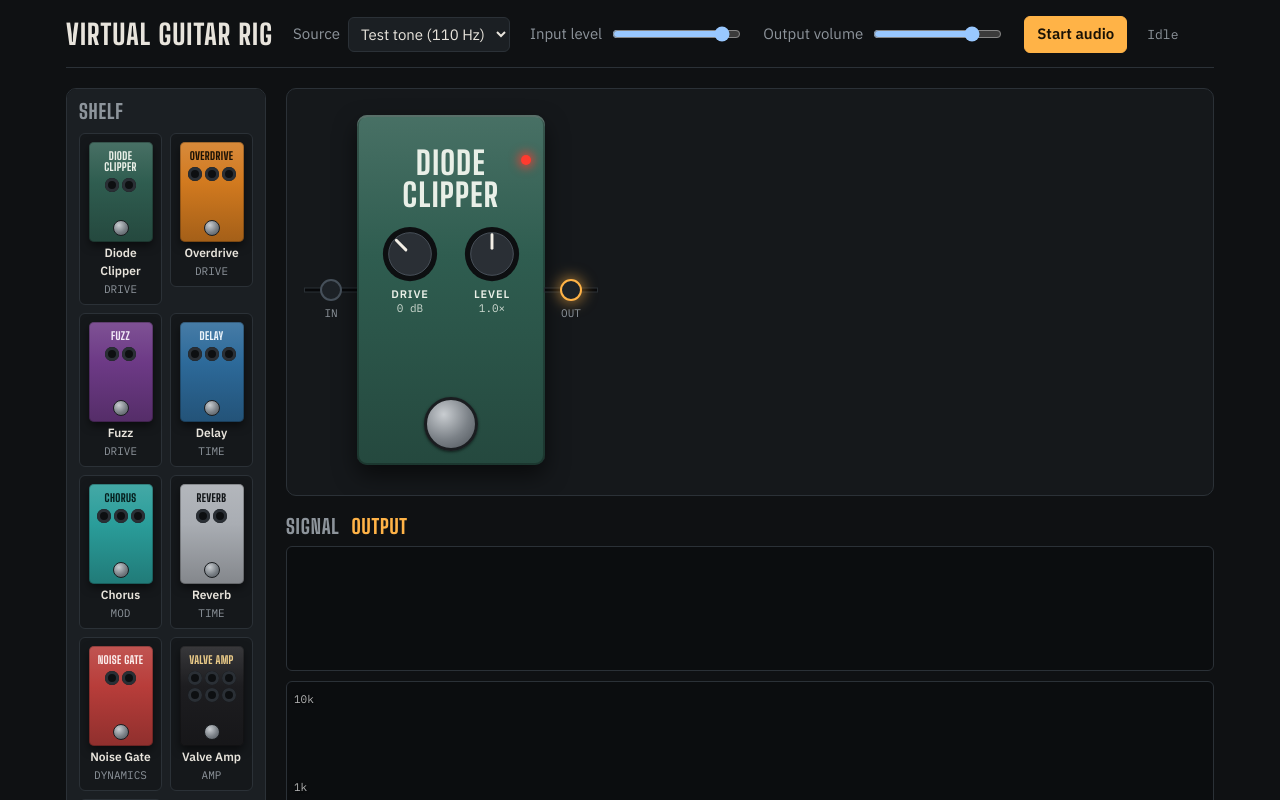
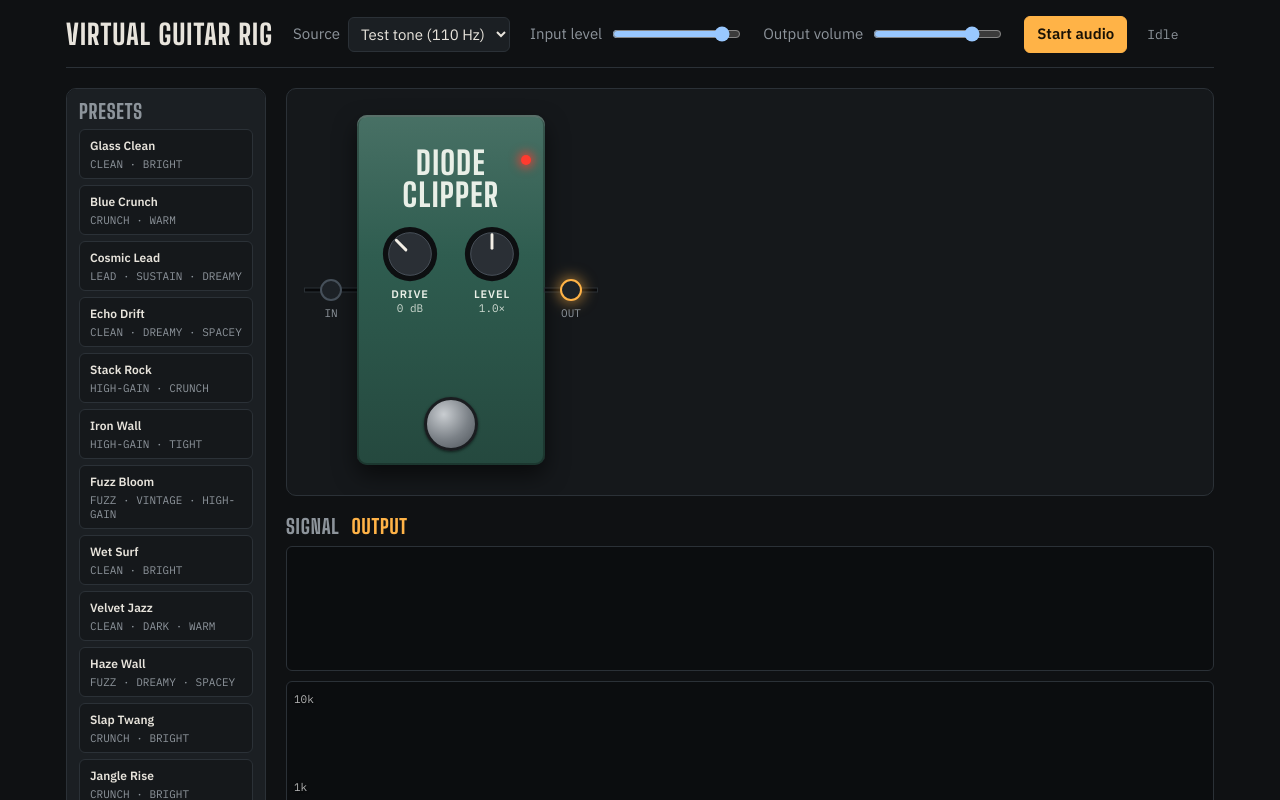
Before and after one commit to leejianrong/v-guitar-rig, a React (Vite) app in the folder apps/web/: page / in a window 1280 px wide. Shown: the top 800 px of the page. Built offline with nearby package versions, Linux system fonts and the light colour scheme.

Commit message:
Preset picker in the library; record riff/amp-loop decisions (ADR-0008)

```diff
--- a/apps/web/src/App.tsx
+++ b/apps/web/src/App.tsx
@@ -2,7 +2,7 @@ import type { Fault } from "@rig/dsp-host";
 import { useEffect, useRef, useState } from "react";
 import { benchmarkHeadroom, loadWasm, Rig, type Source } from "./audio";
 import { useBoard } from "./board-state";
-import { useCatalog } from "./catalog";
+import { missingModules, slotsOf, useCatalog, usePresets } from "./catalog";
 import { FrameCounter } from "./frames";
 import { renderOffline } from "./offline";
 import { Board, tapLabel } from "./ui/Board";
@@ -11,8 +11,10 @@ import { Library } from "./ui/Library";
 import { levelAt, Scope } from "./ui/Scope";
 
 export function App() {
-  const { board, link, notice, modulesTick, dismissNotice, edit } = useBoard();
-  const { catalog, sources } = useCatalog(link === "connected", modulesTick);
+  const { board, link, notice, changeTick, dismissNotice, edit } = useBoard();
+  const { catalog, sources } = useCatalog(link === "connected", changeTick);
+  const presets = usePresets(link === "connected", changeTick);
+  const [blocked, setBlocked] = useState<string | null>(null);
   const [rig, setRig] = useState<Rig | null>(null);
   const [source, setSource] = useState<Source>("tone");
   const [level, setLevel] = useState(0.9);
@@ -145,6 +147,15 @@ export function App() {
         <output className="status">{status}</output>
       </header>
 
+      {blocked && (
+        <output className="notice" data-testid="preset-notice">
+          {blocked}{" "}
+          <button type="button" onClick={() => setBlocked(null)}>
+            Dismiss
+          </button>
+        </output>
+      )}
+
       {notice && (
         <output className="notice">
           {notice}{" "}
@@ -157,6 +168,17 @@ export function App() {
       <div className="stage">
         <Library
           catalog={catalog}
+          presets={presets}
+          onLoad={(p) => {
+            const missing = missingModules(p, catalog);
+            if (missing.length > 0) {
+              setBlocked(`Cannot load ${p.name}: this rig is missing ${missing.join(", ")}.`);
+              return;
+            }
+            setBlocked(null);
+            edit(() => slotsOf(p));
+            select(null);
+          }}
           onAdd={(id) =>
             edit((s) => [...s, { id: crypto.randomUUID(), module: id, bypass: false, params: {} }])
           }
--- a/apps/web/src/board-state.ts
+++ b/apps/web/src/board-state.ts
@@ -21,7 +21,7 @@ export function useBoard() {
   const [board, setBoard] = useState<Board>(STANDALONE);
   const [link, setLink] = useState<Link>("standalone");
   const [notice, setNotice] = useState<string | null>(null);
-  const [modulesTick, setModulesTick] = useState(0); // bumps when the daemon stores a module
+  const [changeTick, setChangeTick] = useState(0); // bumps when the daemon stores a module or preset
   const cur = useRef(board);
   const dirty = useRef(false);
   const saving = useRef(false);
@@ -81,8 +81,8 @@ export function useBoard() {
             const lines = buf.slice(0, i).split("\n");
             const line = lines.find((l) => l.startsWith("data: "));
             buf = buf.slice(i + 2);
-            if (lines.includes("event: modules")) {
-              setModulesTick((t) => t + 1);
+            if (lines.includes("event: modules") || lines.includes("event: presets")) {
+              setChangeTick((t) => t + 1);
               continue;
             }
             if (!line || dirty.current) continue;
@@ -107,5 +107,5 @@ export function useBoard() {
     [flush],
   );
 
-  return { board, link, notice, modulesTick, dismissNotice: () => setNotice(null), edit };
+  return { board, link, notice, changeTick, dismissNotice: () => setNotice(null), edit };
 }
--- a/apps/web/src/catalog.ts
+++ b/apps/web/src/catalog.ts
@@ -1,4 +1,5 @@
-import { MODULES, type ModuleInfo } from "@rig/dsp-host";
+import { MODULES, type ModuleInfo, STARTER_PRESETS } from "@rig/dsp-host";
+import type { Preset, Slot } from "@rig/shared";
 import { useEffect, useState } from "react";
 
 /** Every module the page can show by id. Built-ins carry code; stored modules are metadata only. */
@@ -44,3 +45,31 @@ export function useCatalog(connected: boolean, tick: number) {
   }, [connected, tick]);
   return { catalog: { ...BUILTIN, ...stored.catalog }, sources: stored.sources };
 }
+
+/** The shipped presets, plus the daemon's own list (which has them too, and the user's) when connected. */
+export function usePresets(connected: boolean, tick: number): Preset[] {
+  const [presets, setPresets] = useState<Preset[]>(STARTER_PRESETS);
+  // biome-ignore lint/correctness/useExhaustiveDependencies: `tick` is the trigger to fetch again
+  useEffect(() => {
+    const token = document.querySelector<HTMLMetaElement>('meta[name="rig-token"]')?.content;
+    if (!connected || !token) return;
+    let live = true;
+    fetch("/api/presets", { headers: { authorization: `Bearer ${token}` } })
+      .then((r) => r.json())
+      .then((body: { presets: Preset[] }) => live && setPresets(body.presets))
+      .catch(() => {}); // keep the list we have
+    return () => {
+      live = false;
+    };
+  }, [connected, tick]);
+  return presets;
+}
+
+/** Modules a preset uses that this page cannot show, so loading it would leave holes. */
+export const missingModules = (preset: Preset, catalog: Catalog): string[] => [
+  ...new Set(preset.slots.map((s) => s.module).filter((m) => !catalog[m])),
+];
+
+/** A preset's slots as new slots for the board: same modules and knobs, fresh ids. */
+export const slotsOf = (preset: Preset): Slot[] =>
+  preset.slots.map((s) => ({ ...s, id: crypto.randomUUID(), params: { ...s.params } }));
--- a/apps/web/src/styles.css
+++ b/apps/web/src/styles.css
@@ -576,3 +576,14 @@ select {
   color: var(--muted);
   font-size: 0.85rem;
 }
+
+.shelf ul.presets {
+  grid-template-columns: 1fr;
+  margin: 8px 0 16px;
+  gap: 6px;
+}
+.shelf .presets li button {
+  justify-items: start;
+  padding: 7px 10px;
+  text-align: left;
+}
--- a/apps/web/src/ui/Library.tsx
+++ b/apps/web/src/ui/Library.tsx
@@ -1,3 +1,4 @@
+import type { Preset } from "@rig/shared";
 import type { Catalog } from "../catalog";
 import { finishFor } from "./finish";
 
@@ -24,13 +25,38 @@ function Thumb({ id, name, knobs }: { id: string; name: string; knobs: number })
 
 export function Library({
   catalog,
+  presets,
+  onLoad,
   onAdd,
 }: {
   catalog: Catalog;
+  presets: Preset[];
+  onLoad: (preset: Preset) => void;
   onAdd: (moduleId: string) => void;
 }) {
   return (
     <aside className="shelf" aria-label="Pedal shelf">
+      <h2>Presets</h2>
+      <ul className="presets">
+        {presets.map((p) => (
+          <li key={p.id}>
+            <button
+              type="button"
+              onClick={() => onLoad(p)}
+              aria-label={`Load preset ${p.name}`}
+              title={p.description}
+            >
+              <span className="shelf-name">{p.name}</span>
+              <span className="cat">
+                {p.tags
+                  .filter((t) => !t.includes(":"))
+                  .slice(0, 3)
+                  .join(" · ")}
+              </span>
+            </button>
+          </li>
+        ))}
+      </ul>
       <h2>Shelf</h2>
       <ul>
         {Object.values(catalog).map((m) => (
--- a/packages/daemon/src/server.ts
+++ b/packages/daemon/src/server.ts
@@ -164,7 +164,10 @@ export async function startServer(opts: ServeOptions): Promise<Running> {
         if (!Number.isInteger(body.expectedRev))
           return send(res, 422, { error: "invalid", errors: ["`expectedRev` must be an integer"] });
         const r = store.putPreset(id, body.preset, body.expectedRev as number);
-        if (r.ok) return send(res, 200, r.preset);
+        if (r.ok) {
+          broadcast({ id: r.preset.id, rev: r.preset.rev }, "presets");
+          return send(res, 200, r.preset);
+        }
         if (r.kind === "stale") return send(res, 409, { error: "stale_rev", current: r.current });
         return send(res, 422, { error: "invalid", errors: r.errors });
       }
```
Also changed, not shown: 3 other files (tests, documents, lock files or other folders).
